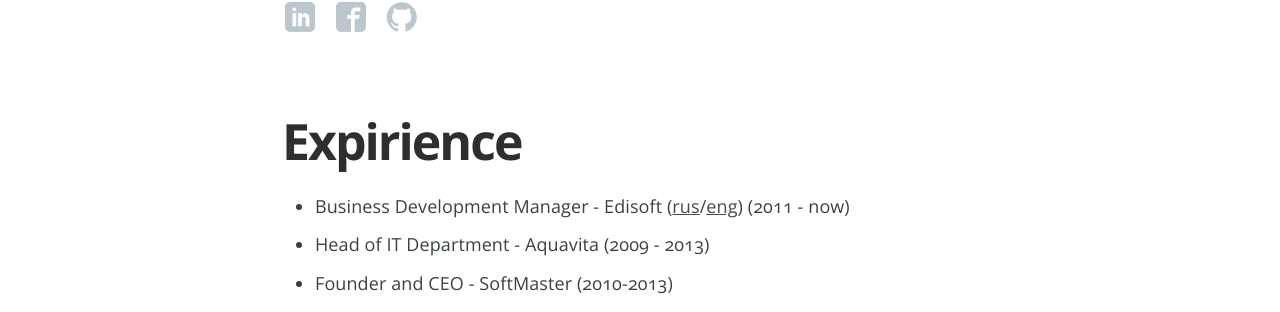
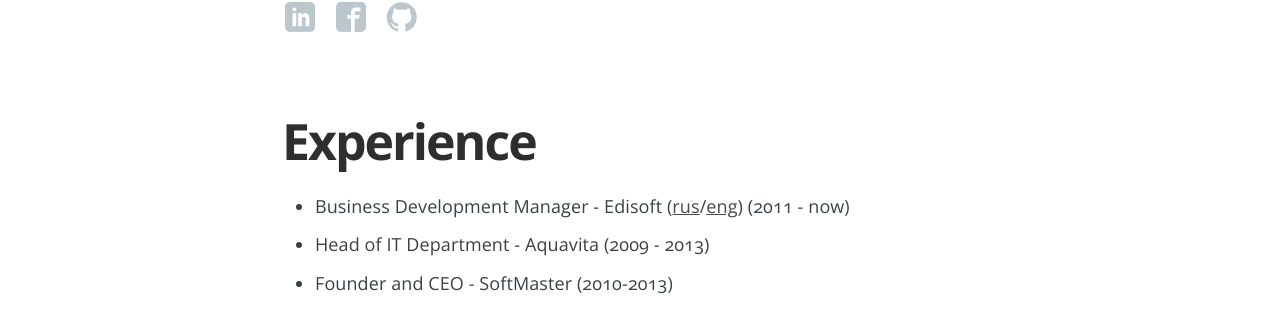
Before and after one commit to vetal232/vetal232.github.io, a Jekyll site: the page built from about.md, in a window 1280 px wide and 900 px high. Shown: the part 423-735 px from the top of the window. Built offline with Jekyll 4.4.1, drawn with Linux system fonts in a browser that asks for light colours.

Commit message:
Update about.md

```diff
--- a/about.md
+++ b/about.md
@@ -31,7 +31,7 @@
 
 <br>
 
-# Expirience
+# Experience
 
 - Business Development Manager - Edisoft ([rus](http://ediweb.ru/)/[eng](http://edisoft.ee/eng/)) (2011 - now)
 - Head of IT Department - Aquavita (2009 - 2013)
```
